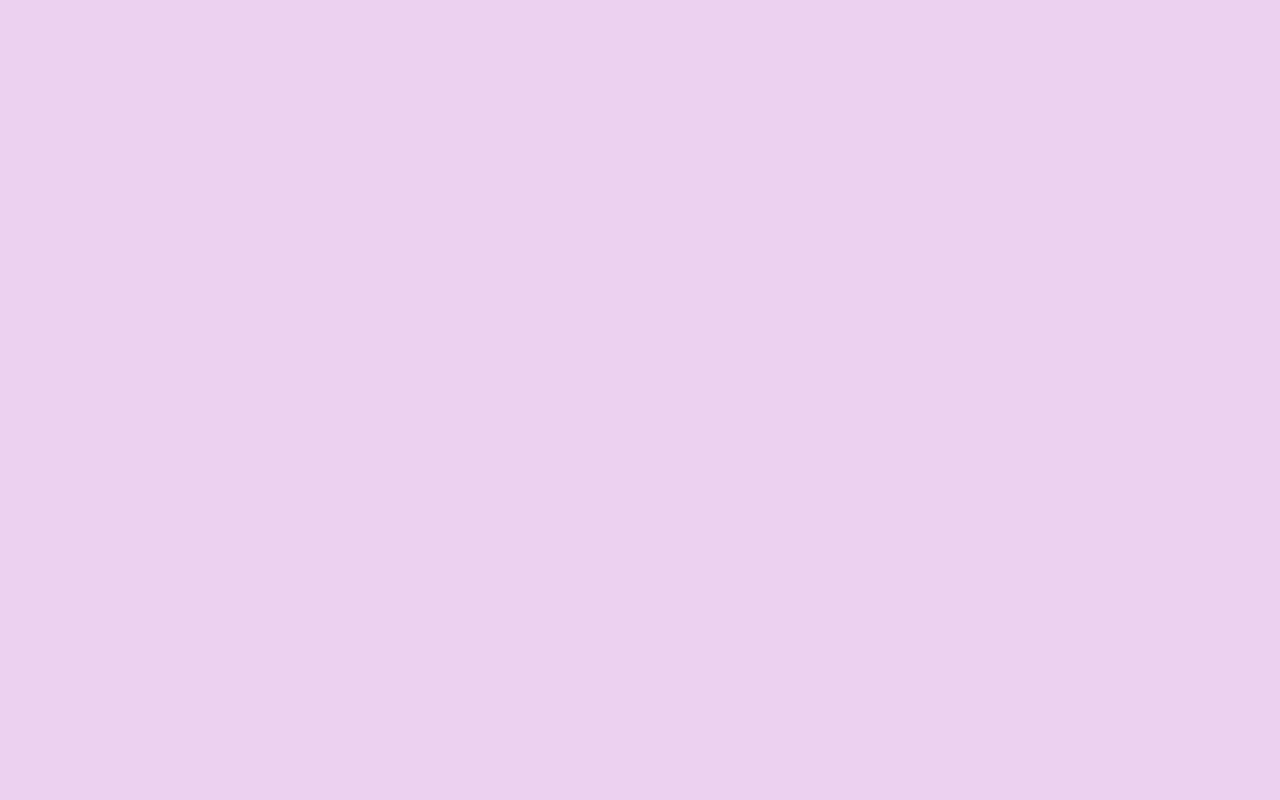
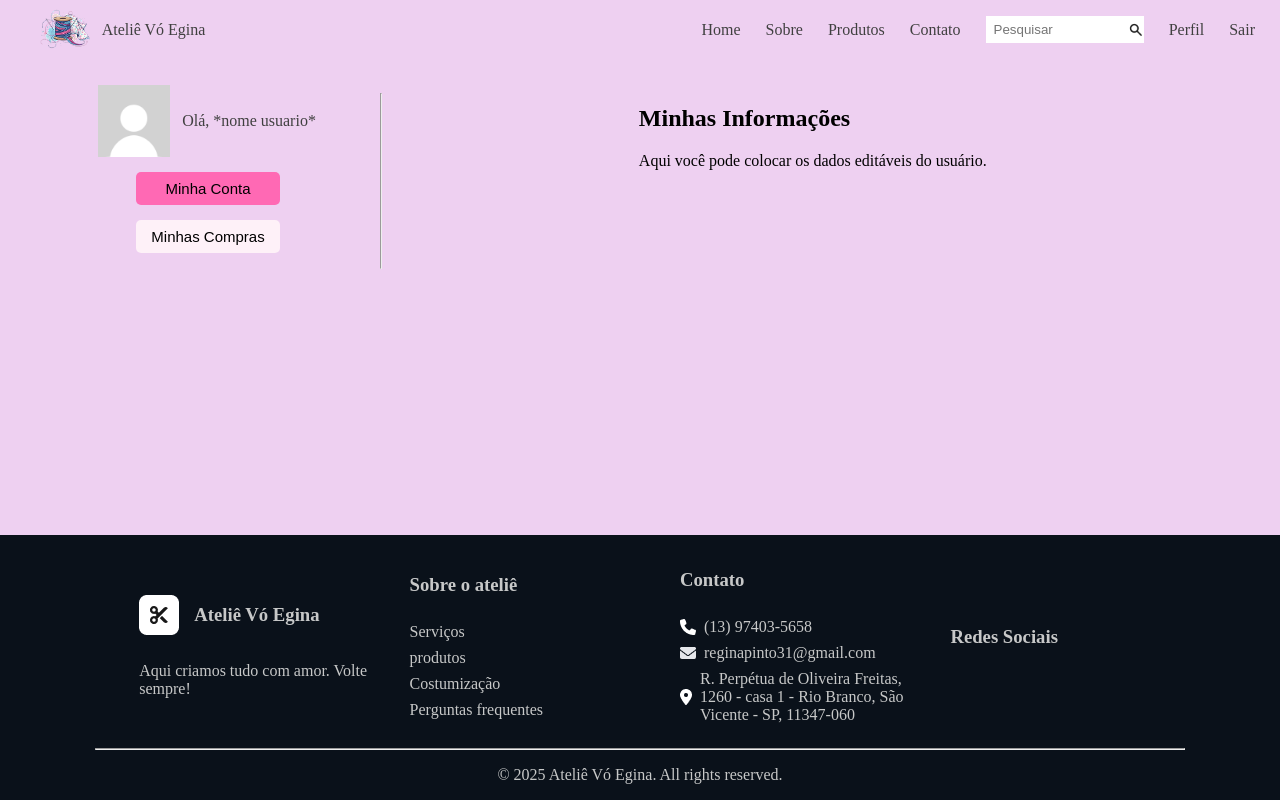
Before and after one commit to MariaClaraSCM/Atelie2.0, a React (Vite) app: page /perfil in a window 1280 px wide. Before the commit this address had no page. Built offline with nearby package versions, Linux system fonts and the light colour scheme.

Commit message:
Maria C - FrontEdn - Style. Fiz a página de perfil do usuario, porém não está completa.

```diff
--- a/src/main.jsx
+++ b/src/main.jsx
@@ -4,6 +4,7 @@ import "./index.css";
 import App from "./App.jsx";
 import Login from "./pages/autenticacoes/login.jsx";
 import Cadastro from "./pages/autenticacoes/cadastro.jsx";
+import UserPage from "./pages/users/userpage.jsx";
 
 ReactDOM.createRoot(document.getElementById("root")).render(
   <BrowserRouter>
@@ -11,6 +12,7 @@ ReactDOM.createRoot(document.getElementById("root")).render(
       <Route path="/" element={<App />} />
       <Route path="/login" element={<Login />} />
       <Route path="/cadastro" element={<Cadastro />} />
+      <Route path="/perfil" element={<UserPage />} />
     </Routes>
   </BrowserRouter>
 );
--- a/src/pages/autenticacoes/cadastro.css
+++ b/src/pages/autenticacoes/cadastro.css
@@ -10,10 +10,11 @@ body {
 }
 
 .form-login {
-  display: flex;
-  gap: 20px;
-  width: 55%;
-  margin: auto;
+    display: flex;
+    gap: 20px;
+    width: 55%;
+    margin: auto;
+    justify-content: center;
 }
 
 .form-bloco {
--- a/src/pages/autenticacoes/cadastro.jsx
+++ b/src/pages/autenticacoes/cadastro.jsx
@@ -27,27 +27,6 @@ export default function Login() {
           <input type="file" />
         </div>
 
-        <div className="form-bloco">
-          <h2>Endereço</h2>
-
-          <label>CEP:</label>
-          <input type="text" />
-
-          <label>Rua:</label>
-          <input type="text" />
-
-          <label>Número:</label>
-          <input type="text" />
-
-          <label>Bairro:</label>
-          <input type="text" />
-
-          <label>Cidade:</label>
-          <input type="text" />
-
-          <label>Estado:</label>
-          <input type="text" />
-        </div>
       </div>
       <div className="ajustebotao">
         <input type="submit" value="Cadastrar" className="botao-submit" />
--- a/src/pages/header/headers.css
+++ b/src/pages/header/headers.css
@@ -1,5 +1,4 @@
 header, nav ul li, nav ul, img, nav, a, picture, legend{
-    background-color: #CDD1DC;
     text-decoration: none;
     color: #404040;
     cursor: default;
@@ -42,6 +41,14 @@ nav ul {
     margin: 0;
 }
 
+nav ul li a{
+  transition: 0.5s ease;
+}
+
+nav ul li a:hover {
+  color: #FEF1F8;
+}
+
 input[type="search"] {
     border: none;
     outline: none;
--- a/src/pages/header/headeruser.jsx
+++ b/src/pages/header/headeruser.jsx
@@ -1,6 +1,7 @@
 import logoHeader from '../../assets/logo-header.png';
 import lupa from '../../assets/lupa.png';
 import './headers.css';
+import { Link }from 'react-router-dom';
 
 export default function HeaderUser() {
     return(
@@ -22,7 +23,7 @@ export default function HeaderUser() {
                     <img src={lupa} alt="pesquisar" />
                 </div>
                 <ul>
-                    <li><a href="">Perfil</a></li>
+                    <li><Link to="/perfil">Perfil</Link></li>
                     <li><a href="">Sair</a></li>
                 </ul>
             </nav>
--- /dev/null
+++ b/src/pages/users/userpage.css
@@ -0,0 +1,67 @@
+.ajustepage {
+    display: flex;
+    margin: 2vw auto;
+    width: 90%;
+}
+
+aside {
+    width: 25%;
+    display: flex;
+    flex-direction: column;
+    flex-wrap: nowrap;
+    align-content: center;
+    /* justify-content: space-evenly; */
+    align-items: center;
+    height: 15vw;
+    gap: 15px;
+}
+
+.fotoPerfil{
+    border-radius: 50%;
+}
+main {
+    width: 70%;
+    display: flex;
+    /* align-items: center; */
+    justify-content: center;
+    height: 8vw;
+}
+
+.Infos {
+    background: #FEF1F8;
+    border: none;
+    font-size: 15px;
+    cursor: pointer;
+    padding: 8px 10px;
+    border-radius: 5px;
+    width: 50%;
+}
+
+.Infos.active {
+  background-color: #FF69B4;
+}
+
+.compras {
+    width: 100%;
+}
+
+
+.subMenuCompras {
+    display: flex;
+    align-items: center;
+    justify-content: center;
+    gap: 40%;
+}
+
+.btnCompras {
+    background: transparent;
+    border: none;
+    font-size: 20px;
+    cursor: pointer;
+}
+
+.btnCompras.ativo {
+    font-weight: bold;
+    text-decoration: underline;
+    font-size: 19px;
+}
--- /dev/null
+++ b/src/pages/users/userpage.jsx
@@ -0,0 +1,104 @@
+import { useState } from "react";
+import HeaderUser from "../header/headeruser.jsx";
+import Footer from "../footer/footer.jsx";
+import perfil from "../../assets/perfil.jfif";
+import "./userpage.css";
+
+export default function UserPage() {
+  const [selectedSection, setSelectedSection] = useState("conta");
+  const [selectedSubSection, setSelectedSubSection] = useState("ativas");
+
+  return (
+    <div>
+      <HeaderUser />
+
+      <div className="ajustepage">
+        {/* MENU LATERAL */}
+        <aside>
+          <picture className="fotoPerfil">
+            <img src={perfil} alt="" />
+            <legend>Olá, *nome usuario*</legend>
+          </picture>
+
+          <button
+            onClick={() => setSelectedSection("conta")}
+            className={`Infos ${selectedSection === "conta" ? "active" : ""}`}
+          >
+            Minha Conta
+          </button>
+
+          <button
+            onClick={() => setSelectedSection("compras")}
+            className={`Infos ${selectedSection === "compras" ? "active" : ""}`}
+          >
+            Minhas Compras
+          </button>
+        </aside>
+
+        <hr />
+        {/* ÁREA PRINCIPAL */}
+        <main>
+          {/* CONTEÚDO PRINCIPAL */}
+          {selectedSection === "conta" && (
+            <div>
+              <h2>Minhas Informações</h2>
+              <p>Aqui você pode colocar os dados editáveis do usuário.</p>
+            </div>
+          )}
+
+          {selectedSection === "compras" && (
+            <div className="compras">
+              {/* SUBMENU */}
+              <div className="subMenuCompras">
+                <button
+                  type="button"
+                  onClick={() => {
+                    console.log("clicou ativas");
+                    setSelectedSubSection("ativas");
+                  }}
+                  className={`btnCompras ${
+                    selectedSubSection === "ativas" ? "ativo" : ""
+                  }`.trim()}
+                >
+                  Compras Ativas
+                </button>
+
+                <button
+                  type="button"
+                  onClick={() => {
+                    console.log("clicou historico");
+                    setSelectedSubSection("historico");
+                  }}
+                  className={`btnCompras ${
+                    selectedSubSection === "historico" ? "ativo" : ""
+                  }`.trim()}
+                >
+                  Histórico
+                </button>
+              </div>
+
+              <hr />
+
+              {/* CONTEÚDO DAS SUBSEÇÕES */}
+              {selectedSubSection === "ativas" && (
+                <div>
+                  <h3>Compras Ativas</h3>
+                  <p>Mostre aqui as compras que ainda não chegaram.</p>
+                </div>
+              )}
+
+              {selectedSubSection === "historico" && (
+                <div>
+                  <h3>Histórico de Compras</h3>
+                  <p>Mostre todas as compras entregues.</p>
+                </div>
+              )}
+            </div>
+          )}
+        </main>
+      </div>
+
+      <Footer />
+    </div>
+  );
+}
```
Also changed, not shown: src/assets/perfil.jfif (added).
